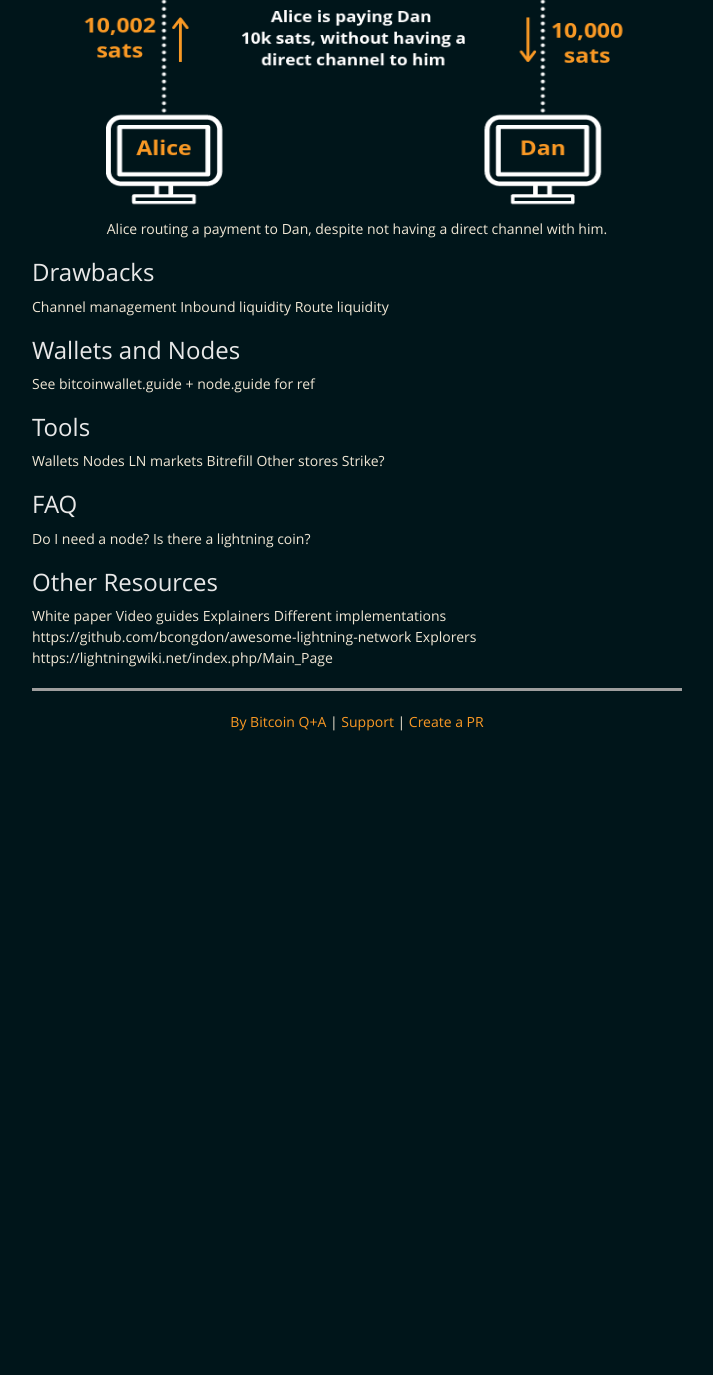
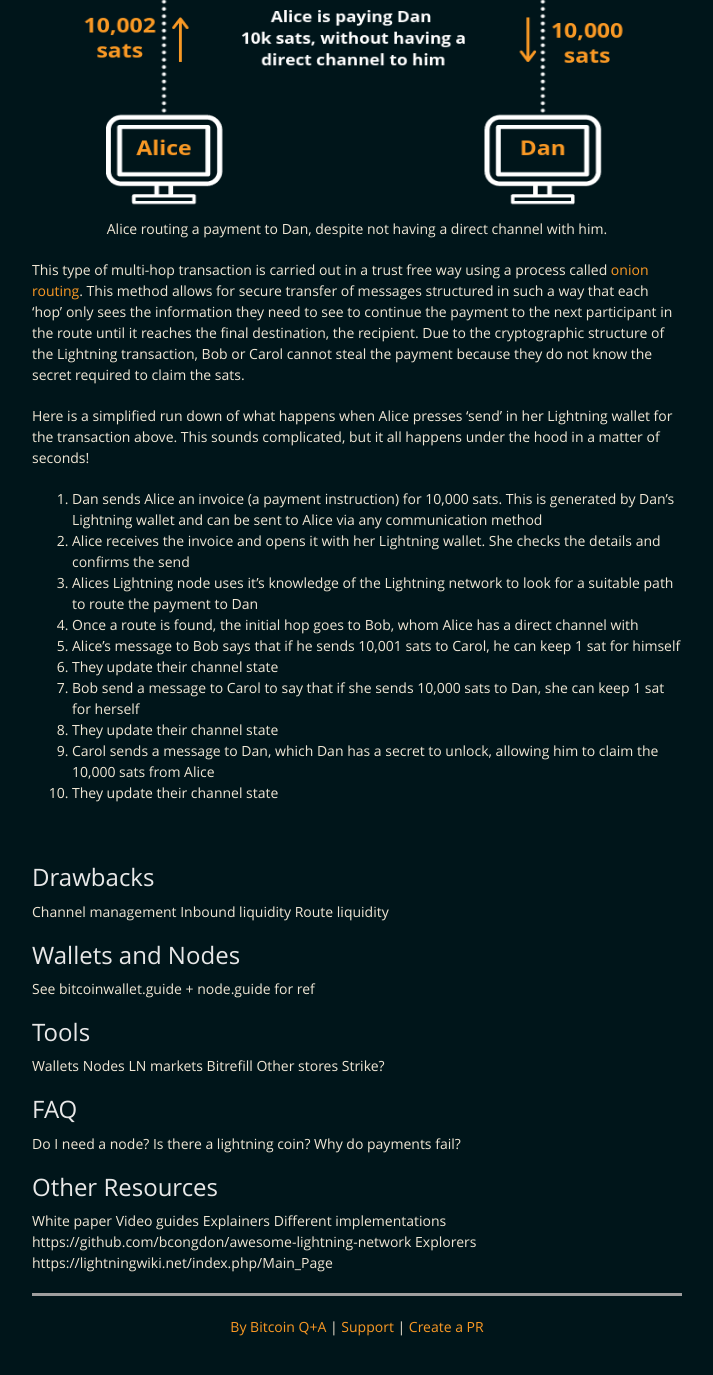
Before and after one commit to BitcoinQnA/ln-guide, a Jekyll site: the page built from index.md, in a window 1280 px wide and 1400 px high, scrolled down 3910 px. Shown: the top 1375 px of the window, without its empty margins (283-996 px from the left). Built offline with Jekyll 4.4.1, drawn with Linux system fonts in a browser that asks for light colours; before the commit the page ends 4773 px from its top, so only the background shows below that; some of the changed text lies outside the part shown; grey boxes are pictures that could not be loaded.

Commit message:
Update index.md

```diff
--- a/index.md
+++ b/index.md
@@ -90,6 +90,7 @@ You can compare these stats and many more when choosing a peer at [1ml](https://
 ##  Transactions
 
 Basic tx routing
+Path calc
 HTLC
 Invoices
 Fees
@@ -106,8 +107,22 @@ Thankfully not, this is where the Lightning Network starts to shine! Provided yo
 Alice routing a payment to Dan, despite not having a direct channel with him.
 </p>
 
+This type of multi-hop transaction is carried out in a trust free way using a process called [onion routing](https://wiki.ion.radar.tech/tech/lightning/onion-routing). This method allows for secure transfer of messages structured in such a way that each 'hop' only sees the information they need to see to continue the payment to the next participant in the route until it reaches the final destination, the recipient.  Due to the cryptographic structure of the Lightning transaction, Bob or Carol cannot steal the payment because they do not know the secret required to claim the sats.
 
+Here is a simplified run down of what happens when Alice presses 'send' in her Lightning wallet for the transaction above. This sounds complicated, but it all happens under the hood in a matter of seconds!
 
+1.  Dan sends Alice an invoice (a payment instruction) for 10,000 sats. This is generated by Dan's Lightning wallet and can be sent to Alice via any communication method
+2.  Alice receives the invoice and opens it with her Lightning wallet. She checks the details and confirms the send
+3.  Alices Lightning node uses it's knowledge of the Lightning network to look for a suitable path to route the payment to Dan
+4.  Once a route is found, the initial hop goes to Bob, whom Alice has a direct channel with
+5. Alice's message to Bob says that if he sends 10,001 sats to Carol, he can keep 1 sat for himself
+6. They update their channel state
+7. Bob send a message to Carol to say that if she sends 10,000 sats to Dan, she can keep 1 sat for herself
+8. They update their channel state
+9. Carol sends a message to Dan, which Dan has a secret to unlock, allowing him to claim the 10,000 sats from Alice
+10. They update their channel state
+
+<br/>
 
 ##  Drawbacks
 
@@ -132,7 +147,7 @@ Strike?
 
 Do I need a node?
 Is there a lightning coin?
-
+Why do payments fail?
 
 
 ##  Other Resources
```
